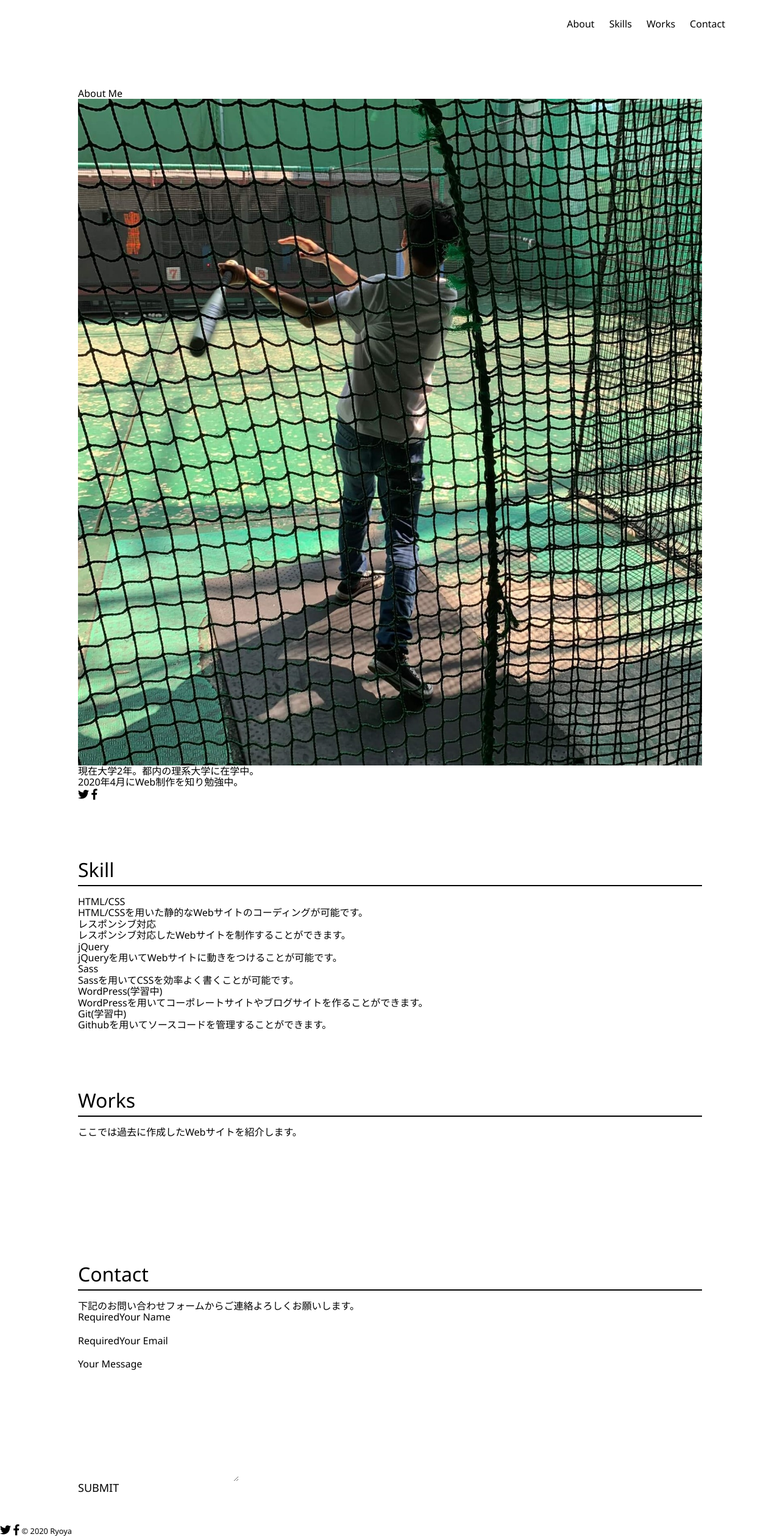
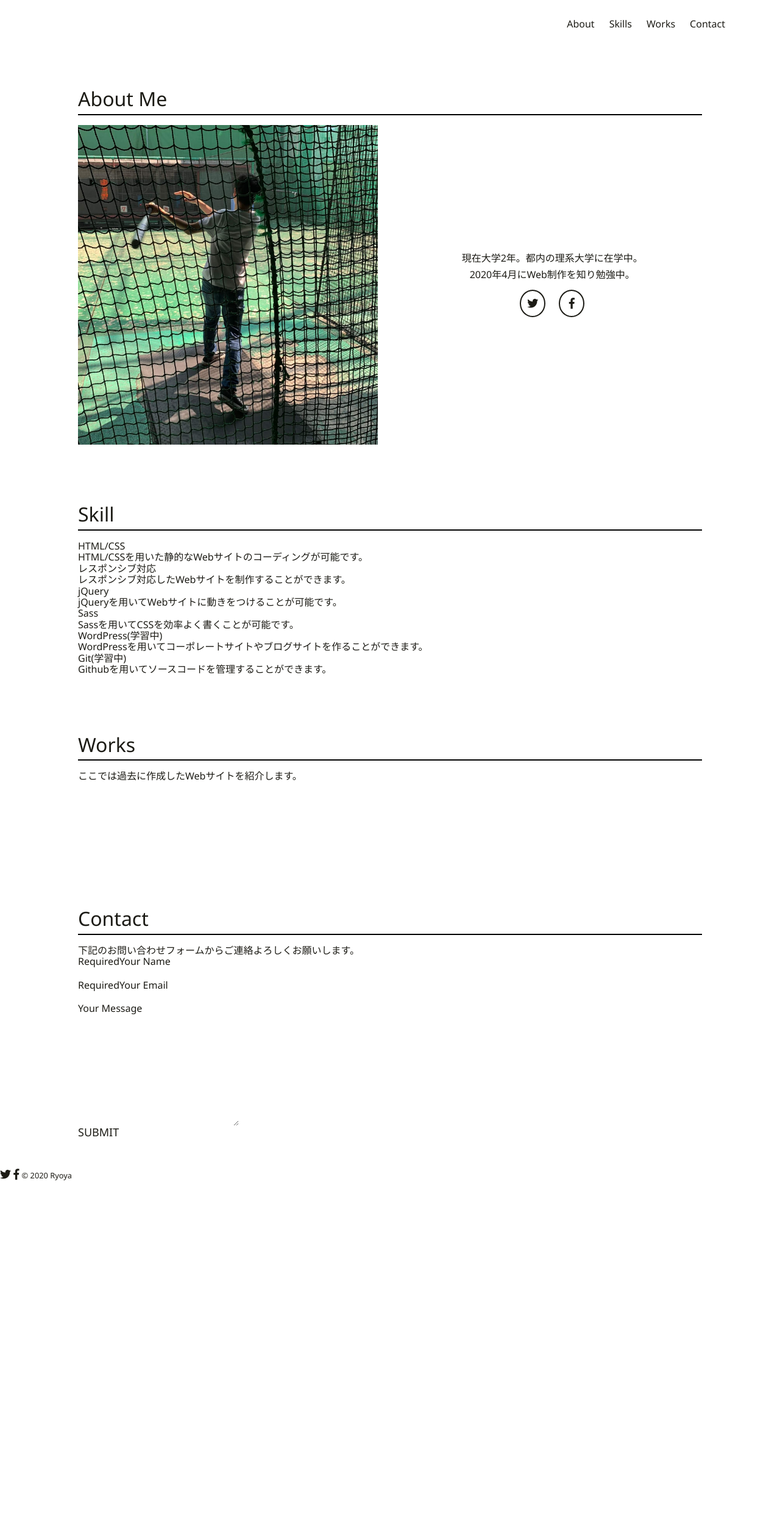
Before and after one commit to ryoya-murata/myportfolio, a PHP site: page / in a window 1280 px wide. Shown: the whole page at 61% size. After the commit the page ends 1935 px from the top, so only its background shows below. Run offline with PHP 8.4, Linux system fonts and the light colour scheme; some libraries are stand-ins or nearby versions.

Commit message:
aboutセクションの編集終了

```diff
--- a/css/style.css
+++ b/css/style.css
@@ -4,6 +4,7 @@ html {
 
 body {
   font-family: 'Noto Sans', 'Noto Sans JP', sans-serif;
+  color: #1c1b15;
 }
 
 img {
@@ -88,4 +89,51 @@ img {
 .header__item:last-child {
   margin-right: 0;
 }
+
+.about__contents-wrap {
+  display: -webkit-box;
+  display: -ms-flexbox;
+  display: flex;
+  -webkit-box-align: center;
+      -ms-flex-align: center;
+          align-items: center;
+}
+
+.about__img-wrap {
+  -webkit-box-flex: 0;
+      -ms-flex: 0 2 48%;
+          flex: 0 2 48%;
+  margin-right: 4%;
+}
+
+.about__desc-wrap {
+  -webkit-box-flex: 0;
+      -ms-flex: 0 1 48%;
+          flex: 0 1 48%;
+  text-align: center;
+}
+
+.about__intro {
+  margin-bottom: 0.5em;
+}
+
+.about__reason {
+  margin-bottom: 1em;
+}
+
+.about__button {
+  margin-right: 1em;
+  padding: 10px 8px;
+  max-width: 42px;
+  width: 100%;
+  background: transparent;
+  border: 2px solid #1c1b15;
+  border-radius: 50%;
+  -webkit-transition: all .3s;
+  transition: all .3s;
+}
+
+.about__button:last-child {
+  margin-right: 0;
+}
 /*# sourceMappingURL=style.css.map */
--- a/css/style.scss
+++ b/css/style.scss
@@ -1,4 +1,7 @@
 @charset 'utf-8';
+
+$font-color:#1c1b15;
+$bg-color:#BCBABE;
 
 html{
     font-size: 16px;
@@ -6,6 +9,7 @@ html{
 
 body{
     font-family: 'Noto Sans', 'Noto Sans JP', sans-serif;
+    color:$font-color;
 }
 
 img{
@@ -37,8 +41,6 @@ $breakpoints: (
 //  共通部分
 // =======================
 
-$font-color:#1c1b15;
-$bg-color:#BCBABE;
 
 .section{
     padding: 3em 0;
@@ -127,3 +129,46 @@ $layer: (
         margin-right: 0;
     }
 }
+
+// =======================
+//  about
+// =======================
+
+.about__contents-wrap{
+    display: flex;
+    align-items: center;
+}
+
+.about__img-wrap{
+    flex: 0 2 48%;
+    margin-right: 4%;
+}
+
+.about__desc-wrap{
+    flex: 0 1 48%;
+    text-align: center;
+}
+
+.about__intro{
+    margin-bottom: 0.5em;
+}
+
+.about__reason{
+    margin-bottom: 1em;
+}
+
+.about__button{
+    margin-right: 1em;
+    padding: 10px 8px;
+    max-width: 42px;
+    width: 100%;
+    background: transparent ;
+    border: 2px solid $font-color;
+    border-radius: 50%;
+    transition: all .3s;
+
+
+    &:last-child{
+        margin-right: 0;
+    }
+}
--- a/index.html
+++ b/index.html
@@ -45,7 +45,8 @@
     <!-- about -->
     <section class="section about">
         <div class="section__inner about__inner">
-            <div class="about_title">About Me</div><!-- /.about_title -->
+            <div class="section__title">About Me</div><!-- /.about_title -->
+            <div class="about__contents-wrap">
                 <div class="about__img-wrap">
                     <img src="./img/profile.jpg" alt="" class="about__img">
                 </div><!-- /.about__img-wrap -->
@@ -56,9 +57,10 @@
                     <div class="about__reason">
                         2020年4月にWeb制作を知り勉強中。
                     </div><!-- /.about__reason -->
-                <a href="" class="button"><span class="button__icon button__icon--twitter"><i class="fab fa-twitter"></i></span><!-- /.button__icon --></a><!-- /.button -->
-                <a href="" class="button"><span class="button__icon button__icon--facebook"><i class="fab fa-facebook-f"></i></span><!-- /.button__icon --></a><!-- /.button -->
+                    <a href="https://twitter.com/Ryoya_prog" class="button about__button" target="_blank" rel="noopener noreferrer"><span class="button__icon button__icon--twitter"><i class="fab fa-twitter"></i></span><!-- /.button__icon --></a><!-- /.button -->
+                    <a href="https://www.facebook.com/ryoya.0401" class="button about__button" target="_blank" rel="noopener noreferrer"><span class="button__icon button__icon--facebook"><i class="fab fa-facebook-f"></i></span><!-- /.button__icon --></a><!-- /.button -->
                 </div><!-- /.about__desc-wrap -->
+            </div><!-- /.about__contents-wrap -->
         </div><!-- /.section__inner about__inner -->
     </section><!-- /.section about -->
 
```
Also changed, not shown: 1 other file. Lines whose indentation alone changed are shown as unchanged.
